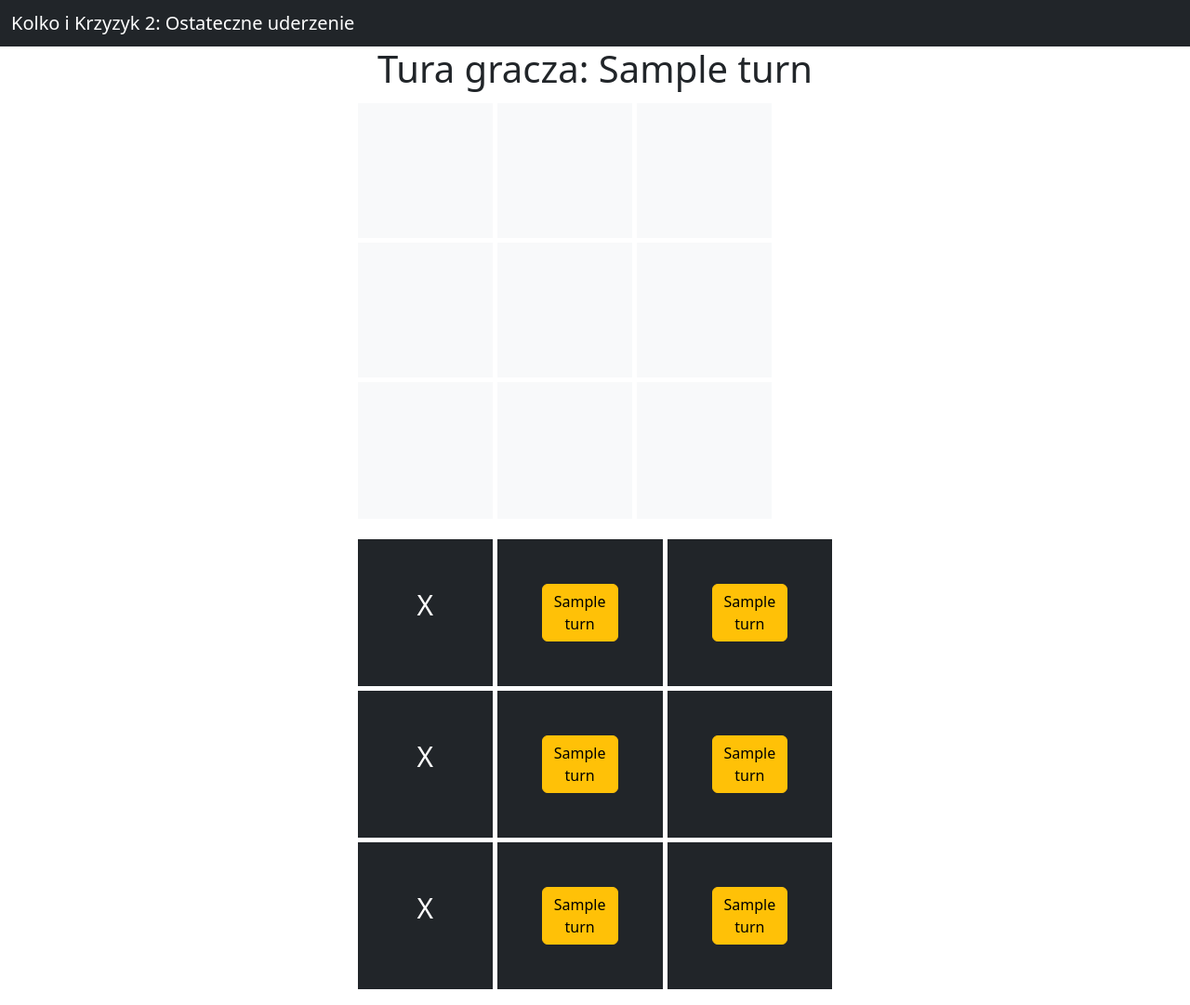
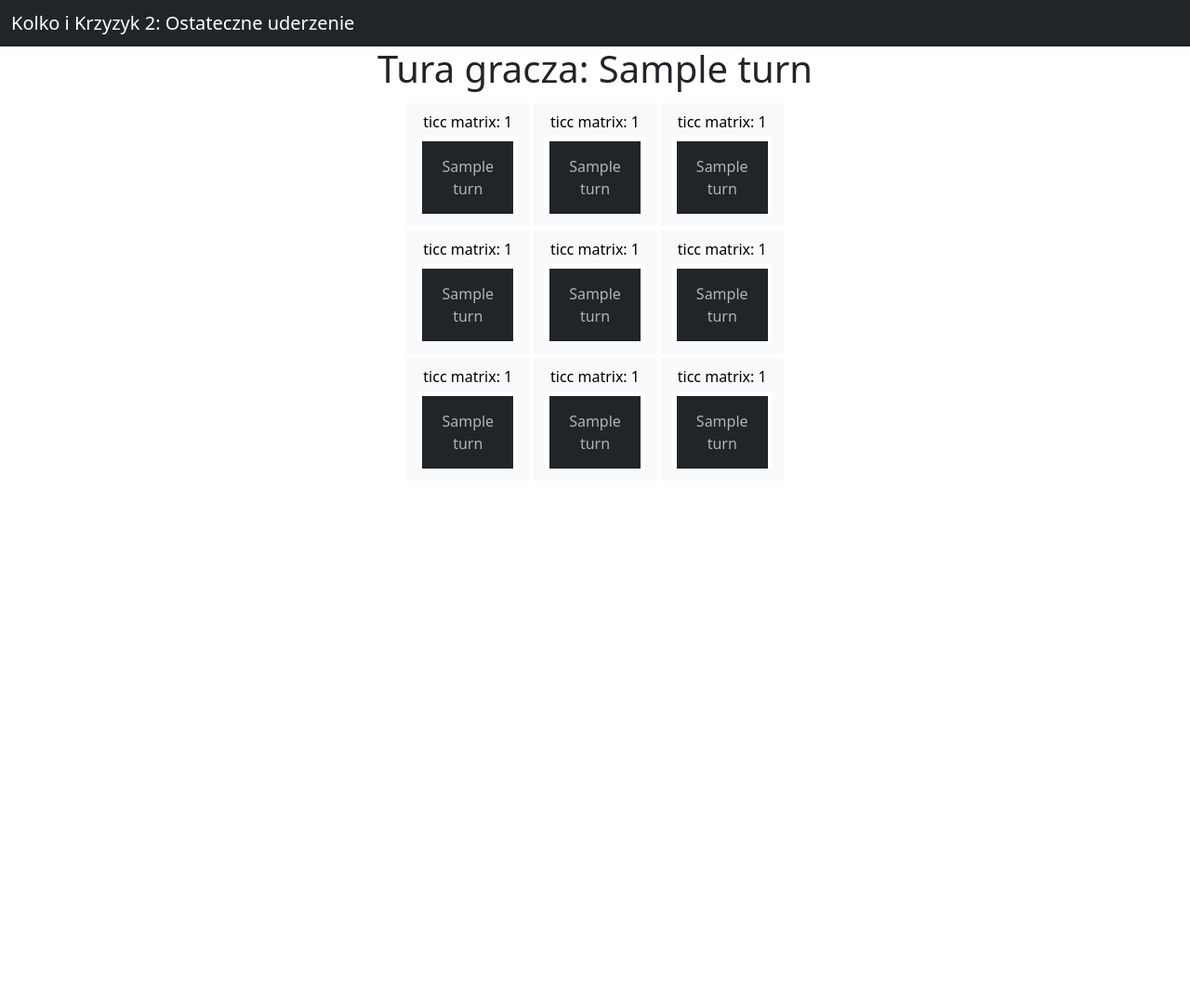
Before and after one commit to Varatan/tic, a Flask app: template templates/base.html in a window 1280 px wide. Shown: the whole page at 93% size. After the commit the page ends 504 px from the top, so only its background shows below. Run offline with Flask 3, Linux system fonts and the light colour scheme; the template is opened without the code that fills it: most values are stand-ins (such as "Sample title", 1, 10 or a date in 2020).

Commit message:
ultimate ticccc almost there  🥶🥶🥶🥶🥶🥶🥶🥶🥶

```diff
--- a/app.py
+++ b/app.py
@@ -29,29 +29,34 @@ def index():
         # session['boardstate'] = uttc.getBoardState()
         session['turn'] = 'X'
         session['winner'] = ''
+        session['board'][1][1].setActive(True)
     print(session['tictactoe'])
     return render_template('base.html', game=session['board'],turn=session['turn'], winner=session['winner'])
 
-@app.route("/make_turn/<int:row>/<int:col>/<string:turn>")
-def make_turn(row, col, turn, tableid):
-    print(row,col,turn)
-    if(turn == 'X'):
-        session[f'tictactoe{tableid}'].setInput(row, col, True)
-        print
+@app.route("/make_turn/")
+def make_turn():
+    payloadMap ={
+        "row": request.args.get('x'),
+        "col": request.args.get('y'),
+        "turn": request.args.get('trn'),
+        "matId": request.args.get('matId')
+    }
+    if(payloadMap['turn'] == 'X'):
+        session['board'][int(payloadMap['matId'][0])][int(payloadMap['matId'][1])].setInput(int(payloadMap['row']), int(payloadMap['col']), True)
         session['turn'] = 'O'
     else:
-        session['tictactoe'].setInput(row, col, False)
+        session['board'][int(payloadMap['matId'][0])][int(payloadMap['matId'][1])].setInput(int(payloadMap['row']), int(payloadMap['col']), False)
         session['turn'] = 'X'
 
-    if (session['tictactoe'].checkWin() == boardState.WIN.value):
-        print('wchodzisz tu?')
-        print('boardState', session['tictactoe'].getBoardState())
-        return redirect(url_for('winner'))
+    # if (session['tictactoe'].checkWin() == boardState.WIN.value):
+    #     print('wchodzisz tu?')
+    #     print('boardState', session['tictactoe'].getBoardState())
+    #     return redirect(url_for('winner'))
 
-    if(session['tictactoe'].checkIfFull() == boardState.DRAW.value):
-        print('wchodzisz tu?')
-        print('boardState', session['tictactoe'].getBoardState())
-        return redirect(url_for('winner'))
+    # if(session['tictactoe'].checkIfFull() == boardState.DRAW.value):
+    #     print('wchodzisz tu?')
+    #     print('boardState', session['tictactoe'].getBoardState())
+    #     return redirect(url_for('winner'))
     return redirect(url_for('index'))
 
 
--- a/templates/base.html
+++ b/templates/base.html
@@ -17,9 +17,6 @@
 
       td {
         border: 5px solid white;
-        width: 150px;
-        height: 150px;
-        font-size: 30px;
         text-align: center;
       }
     </style>
@@ -42,47 +39,46 @@
     <div class="h-100 d-flex align-items-center justify-content-center">
       <h1>Tura gracza: {{ turn }}</h1>
     </div>
-
     <div class="h-100 d-flex align-items-center justify-content-center">
-      <div class="table-responsive">
-        <table class="table table-light bg-light text-center">
-          <tr>
-            <td></td>
-            <td></td>
-            <td></td>
-          </tr>
-          <tr>
-            <td></td>
-            <td></td>
-            <td></td>
-          </tr>
-          <tr>
-            <td></td>
-            <td></td>
-            <td></td>
-          </tr>
-        </table>
-
-        <table class="table table-dark bg-dark text-center">
+      <table class="table table-light bg-light w-25">
         {% for i in range(3) %}
         <tr>
           {% for j in range(3) %}
-            <td class="p-5">
-              {% if game[i][j] == 1 or game[i][j][] == 4 %} {% if game[i][j] ==
-              1 %} X {% endif %} {% if game[i][j] == 4 %} O {% endif %} {% else
-              %}
-              <a href="{{url_for ('make_turn', row=i, col=j, turn=turn)}}"
-                ><button type="button" class="btn btn-warning">
-                  {{turn}}
-                </button></a
-              >
-              {% endif %}
+          <td>
+            {% set matrixId = game[i][j].getId() %}
+            ticc matrix: {{matrixId}}
+            <div class="d-flex align-items-center justify-content-center">
+              {%set activeTable = game[i][j].getActive()%}
+              {%if activeTable == True%}
+              {%set background = 'table-success'%}
+              {%set button = 'btn-success'%}
+              {%set disabled = '' %}
+              {%else%}
+              {%set background = 'table-dark' %}
+              {%set button = 'btn-dark' %}
+              {%set disabled = 'disabled' %}
+              {%endif%}
+              <table class="table {{background}} text-center m-1 w-100">
+                {% for row in game[i][j].getMatrix()%}
+                <tr>
+                  {%for column in game[i][j].getMatrix()%}
+                  <!-- <td> <a href="{{url_for ('make_turn', row=i, col=j, turn=turn)}}" -->
+                  <td>
+                    {% set turnPayload = {"row":i, "col":j, "turn":turn, "mId":matrixId} %}
+                    <a href="{{url_for ('make_turn', x=turnPayload.row, y=turnPayload.col, trn=turnPayload.turn, matId=turnPayload.mId)}}">
+                      <button type="button" class="btn {{button}}" {{disabled}}>{{turn}}</button>
+                    </a>
+                  </td>
+                  {%endfor%}
+                </tr>
+                {% endfor %}
+              </table>
+            </div>
           </td>
           {% endfor %}
         </tr>
         {% endfor %}
       </table>
     </div>
-    </div>
   </body>
 </html>
```
Also changed, not shown: tictactoe.py (+24 -11 lines). Lines whose indentation alone changed are shown as unchanged.
